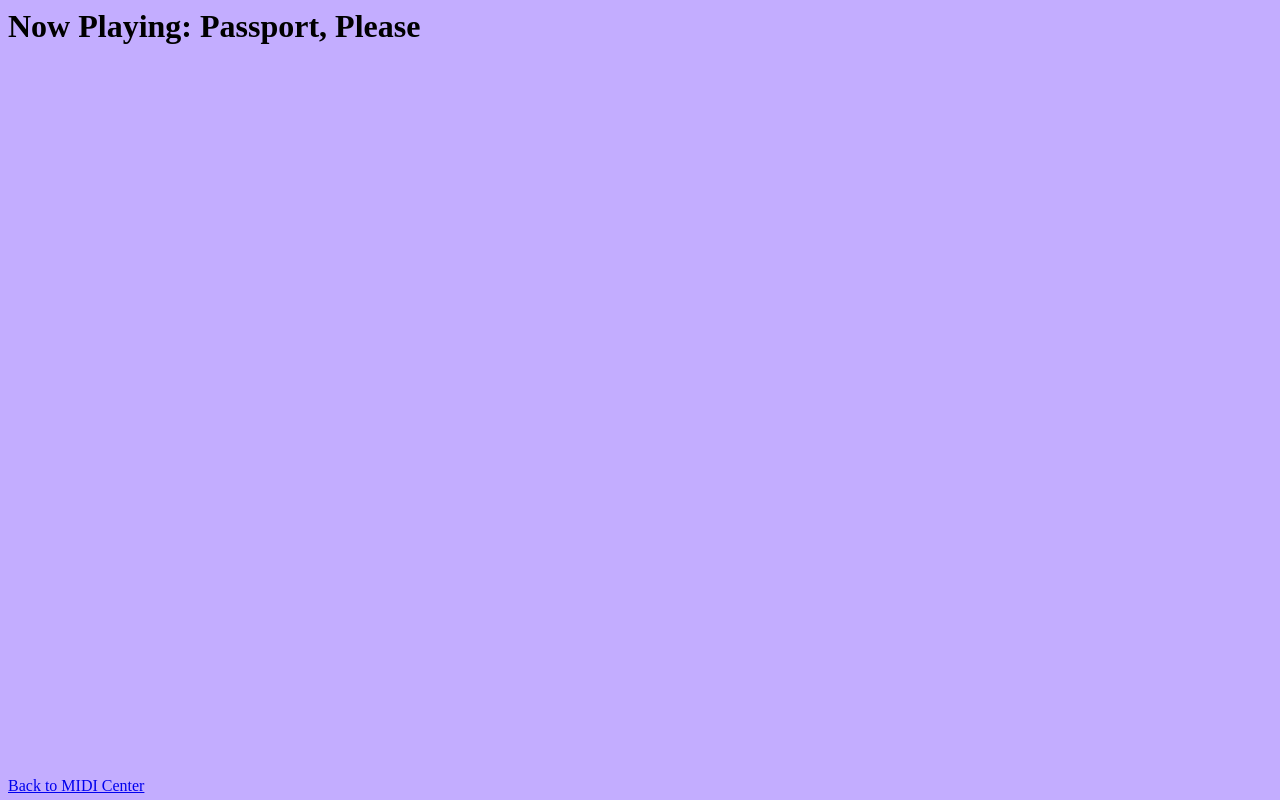
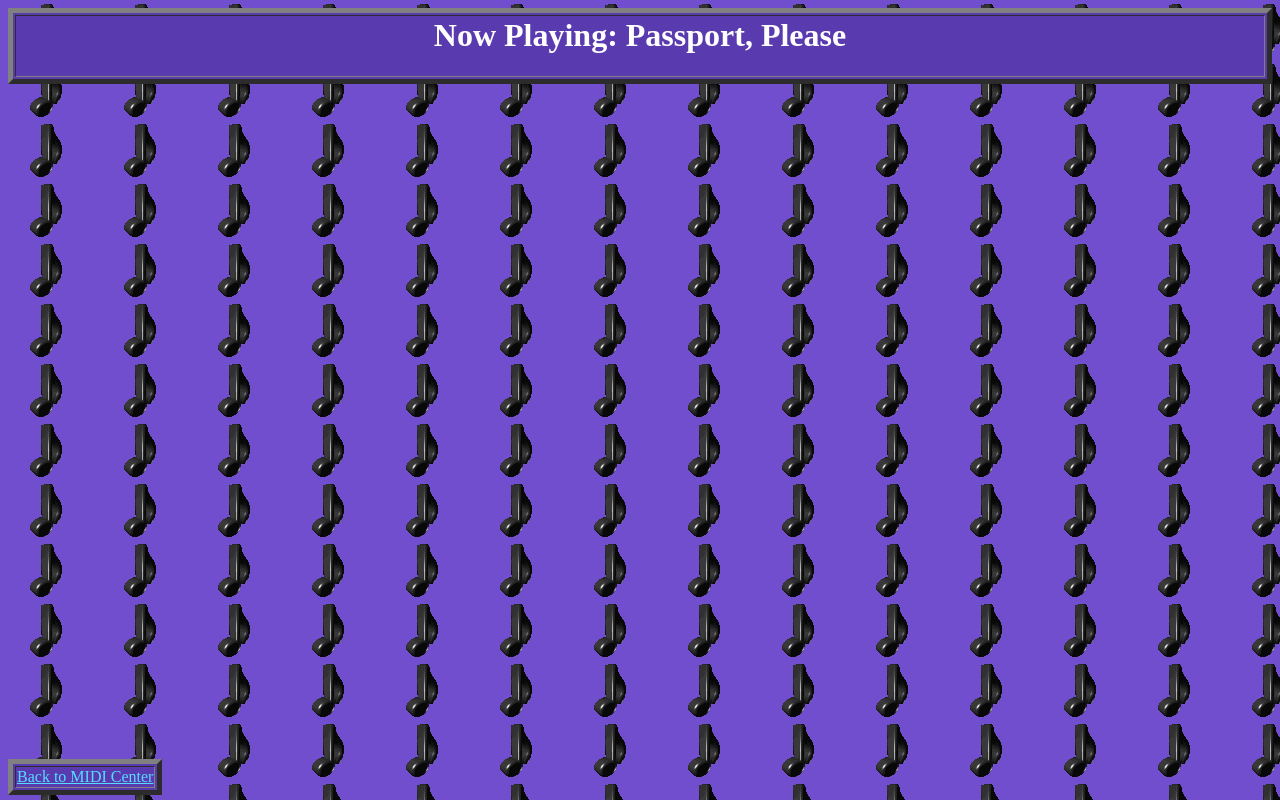
Before and after one commit to lkcomputes/lkcomputes.github.io, a plain HTML site: page midi/passport.html in a window 1280 px wide. Drawn offline with Linux system fonts and the light colour scheme.

Commit message:
redesign passport midi subpage

```diff
--- a/midi/passport.html
+++ b/midi/passport.html
@@ -1,12 +1,29 @@
 <html>
 	<head>
 		<title>Passport, Please</title>
+		<bgsound src="passport.mid">
 	</head>
+	<body background="muzak.gif" bgcolor="704ECE" text="ffffff" link="#55ddff" vlink="#55ddff">
+		<table bgcolor="5a3baf" id="top" border="5" width="100%" border-color="3F297A">
+			<tbody>
+				<tr>
+					<td align="center">
 						<h1>Now Playing: Passport, Please</h1>
-<body bgcolor="#C3ADFF">
-<bgsound src="passport.mid">
+						<audioscope gain="0" width="857" height="20" leftcolor="purple" rightcolor="lightblue" border="0">
+					</td>
+				</tr>
+			</tbody>
+		</table>
 		<div style="position: absolute; bottom: 5px;">
+			<table bgcolor="5a3baf" id="top" border="5" width="100%" border-color="3F297A">
+				<tbody>
+					<tr>
+						<td align="center">
 							<a href="./index.html">Back to MIDI Center</a>
+						</td>
+					</tr>
+				</tbody>
+			</table>
 		</div>
 	</body>
 </html>
```
Lines whose indentation alone changed are shown as unchanged.
